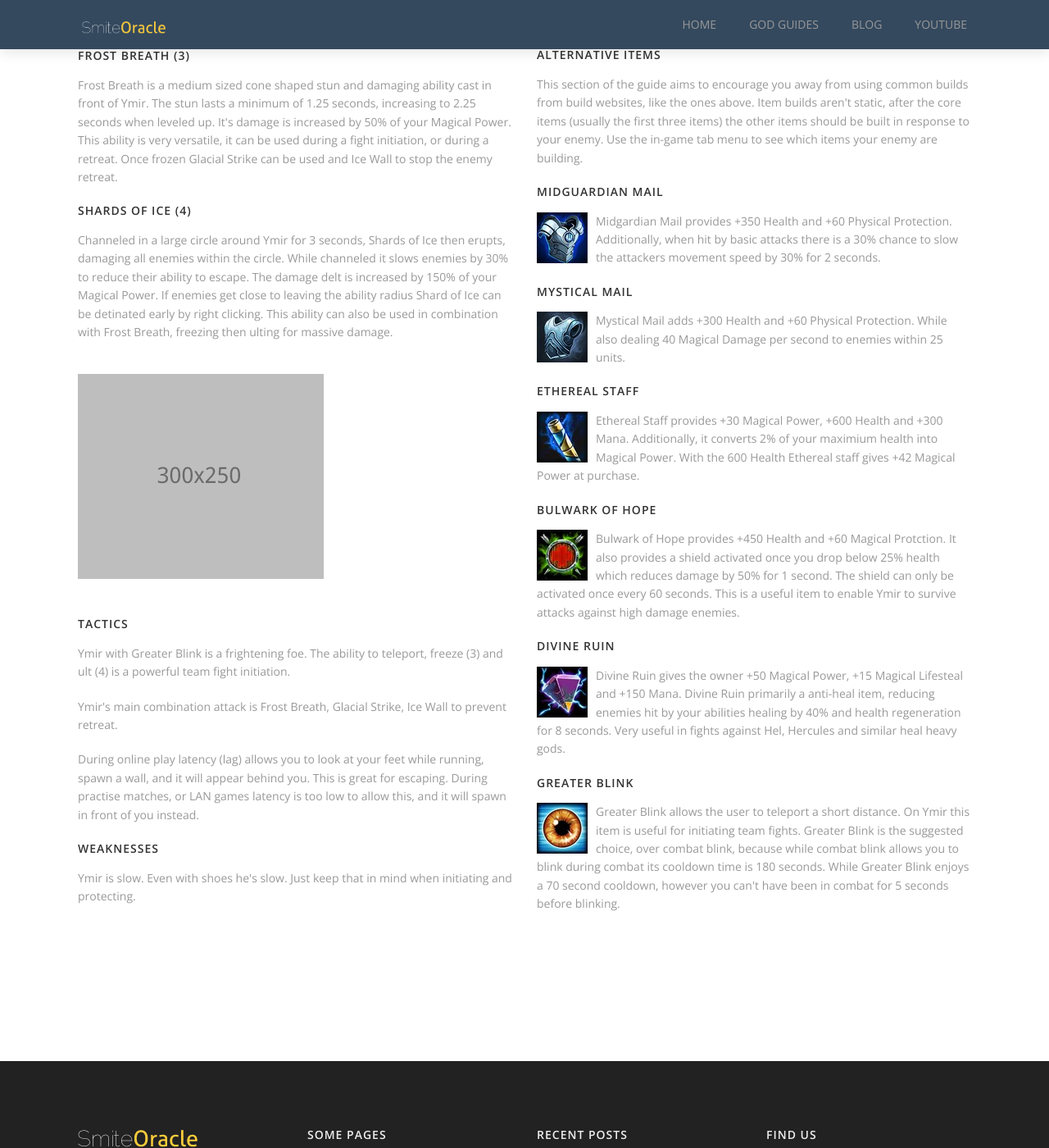
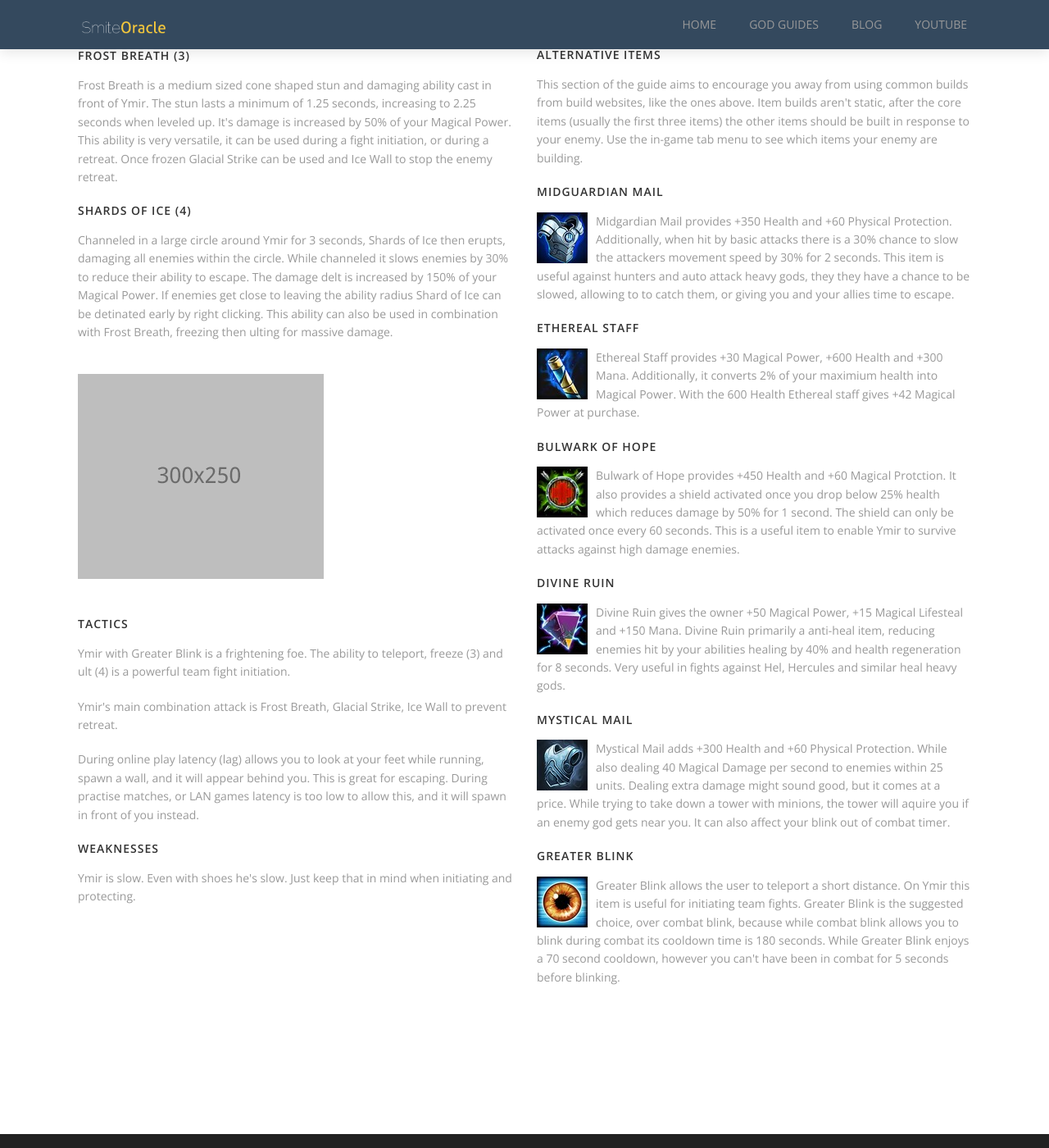
Before and after one commit to etims1/etims1.github.io, a Jekyll site: the page built from god-guides/ymir.html, in a window 1280 px wide and 1400 px high, scrolled down 1006 px. Shown: the whole window at 82% size. Built offline with Jekyll 4.4.1, drawn with Linux system fonts in a browser that asks for light colours.

Commit message:
Fixed neith typo, edited ymir

```diff
--- a/god-guides/neith.html
+++ b/god-guides/neith.html
@@ -124,7 +124,7 @@
         <h4>Qin's Sais</h4>
         <div class='float-left alt-icon'><a href='#' class="hint--bottom" data-hint="Qin's Sais"><img alt="" src="{{site.url}}/images/icons/qins-sais.jpg" /></a></div><p>Qin's Sais adds +30 Physical Power and +15% Attack Speed. It also deals 4% of the enemy gods maximum health on basic attacks. Usually seen in assassin builds, Qin's Sais is a viable replacement for Ichaival.</p>
         <h4>Malice</h4>
-        <div class='float-left alt-icon'><a href='#' class="hint--bottom" data-hint="Malice"><img alt="" src="{{site.url}}/images/icons/malice.jpg" /></a></div><p>Malice provides +50 Physical Power and +20% Critical Strike Chance, additionally when you achieve a critical strike you deal an extra +75% of your total Physical Power as damage over 3 seconds. Malice is a viable replacement as a 7th item, replacing Ichaval in late game for extra Critical Hit Chance.</p>
+        <div class='float-left alt-icon'><a href='#' class="hint--bottom" data-hint="Malice"><img alt="" src="{{site.url}}/images/icons/malice.jpg" /></a></div><p>Malice provides +50 Physical Power and +20% Critical Strike Chance, additionally when you achieve a critical strike you deal an extra +75% of your total Physical Power as damage over 3 seconds. Malice is a viable replacement as a 7th item, replacing Ichaival in late game for extra Critical Hit Chance.</p>
         <h4>Asi</h4>
         <div class='float-left alt-icon'><a href='#' class="hint--bottom" data-hint="Asi"><img alt="" src="{{site.url}}/images/icons/asi.jpg" /></a></div><p>Asi adds +15% Physical Lifesteal, +20% Attakc Speed and +15% Physical Penetration. If you drop below 35% health, the Physical Lifesteal increases to 25% for 5 seconds, this can only occur once every 15 seconds.</p>
         <div class='four spacing'></div>
--- a/god-guides/ymir.html
+++ b/god-guides/ymir.html
@@ -108,15 +108,15 @@
         <h4 class='padding-top'>Alternative Items</h4>
         <p>This section of the guide aims to encourage you away from using common builds from build websites, like the ones above. Item builds aren't static, after the core items (usually the first three items) the other items should be built in response to your enemy. Use the in-game tab menu to see which items your enemy are building.</p>
         <h4>Midguardian Mail</h4>
-        <div class='float-left alt-icon'><a href='#' class="hint--bottom" data-hint="Midgardian Mail"><img alt="" src="{{site.url}}/images/icons/midgardian-mail.jpg" /></a></div><p>Midgardian Mail provides +350 Health and +60 Physical Protection. Additionally, when hit by basic attacks there is a 30% chance to slow the attackers movement speed by 30% for 2 seconds.</p>
-        <h4>Mystical Mail</h4>
-        <div class='float-left alt-icon'><a href='#' class="hint--bottom" data-hint="Mystical Mail"><img alt="" src="{{site.url}}/images/icons/mystical-mail.jpg" /></a></div><p>Mystical Mail adds +300 Health and +60 Physical Protection. While also dealing 40 Magical Damage per second to enemies within 25 units.</p>
+        <div class='float-left alt-icon'><a href='#' class="hint--bottom" data-hint="Midgardian Mail"><img alt="" src="{{site.url}}/images/icons/midgardian-mail.jpg" /></a></div><p>Midgardian Mail provides +350 Health and +60 Physical Protection. Additionally, when hit by basic attacks there is a 30% chance to slow the attackers movement speed by 30% for 2 seconds. This item is useful against hunters and auto attack heavy gods, they they have a chance to be slowed, allowing to to catch them, or giving you and your allies time to escape.</p>
         <h4>Ethereal Staff</h4>
         <div class='float-left alt-icon'><a href='#' class="hint--bottom" data-hint="Ethereal Staff"><img alt="" src="{{site.url}}/images/icons/ethereal-staff.jpg" /></a></div><p>Ethereal Staff provides +30 Magical Power, +600 Health and +300 Mana. Additionally, it converts 2% of your maximium health into Magical Power. With the 600 Health Ethereal staff gives +42 Magical Power at purchase.</p>
         <h4>Bulwark of Hope</h4>
         <div class='float-left alt-icon'><a href='#' class="hint--bottom" data-hint="Bulwark of Hope"><img alt="" src="{{site.url}}/images/icons/bulwark-of-hope.jpg" /></a></div><p>Bulwark of Hope provides +450 Health and +60 Magical Protction. It also provides a shield activated once you drop below 25% health which reduces damage by 50% for 1 second. The shield can only be activated once every 60 seconds. This is a useful item to enable Ymir to survive attacks against high damage enemies.</p>
         <h4>Divine Ruin</h4>
         <div class='float-left alt-icon'><a href='#' class="hint--bottom" data-hint="Divine Ruin"><img alt="" src="{{site.url}}/images/icons/divine-ruin.jpg" /></a></div><p>Divine Ruin gives the owner +50 Magical Power, +15 Magical Lifesteal and +150 Mana. Divine Ruin primarily a anti-heal item, reducing enemies hit by your abilities healing by 40% and health regeneration for 8 seconds. Very useful in fights against Hel, Hercules and similar heal heavy gods.</p>
+        <h4>Mystical Mail</h4>
+        <div class='float-left alt-icon'><a href='#' class="hint--bottom" data-hint="Mystical Mail"><img alt="" src="{{site.url}}/images/icons/mystical-mail.jpg" /></a></div><p>Mystical Mail adds +300 Health and +60 Physical Protection. While also dealing 40 Magical Damage per second to enemies within 25 units. Dealing extra damage might sound good, but it comes at a price. While trying to take down a tower with minions, the tower will aquire you if an enemy god gets near you. It can also affect your blink out of combat timer. </p>
         <h4>Greater Blink</h4>
         <div class='float-left alt-icon'><a href='#' class="hint--bottom" data-hint="Greater Blink"><img alt="" src="{{site.url}}/images/icons/greater-blink.jpg" /></a></div><p>Greater Blink allows the user to teleport a short distance. On Ymir this item is useful for initiating team fights. Greater Blink is the suggested choice, over combat blink, because while combat blink allows you to blink during combat its cooldown time is 180 seconds. While Greater Blink enjoys a 70 second cooldown, however you can't have been in combat for 5 seconds before blinking.</p>
           <div class='four spacing'></div>
```
